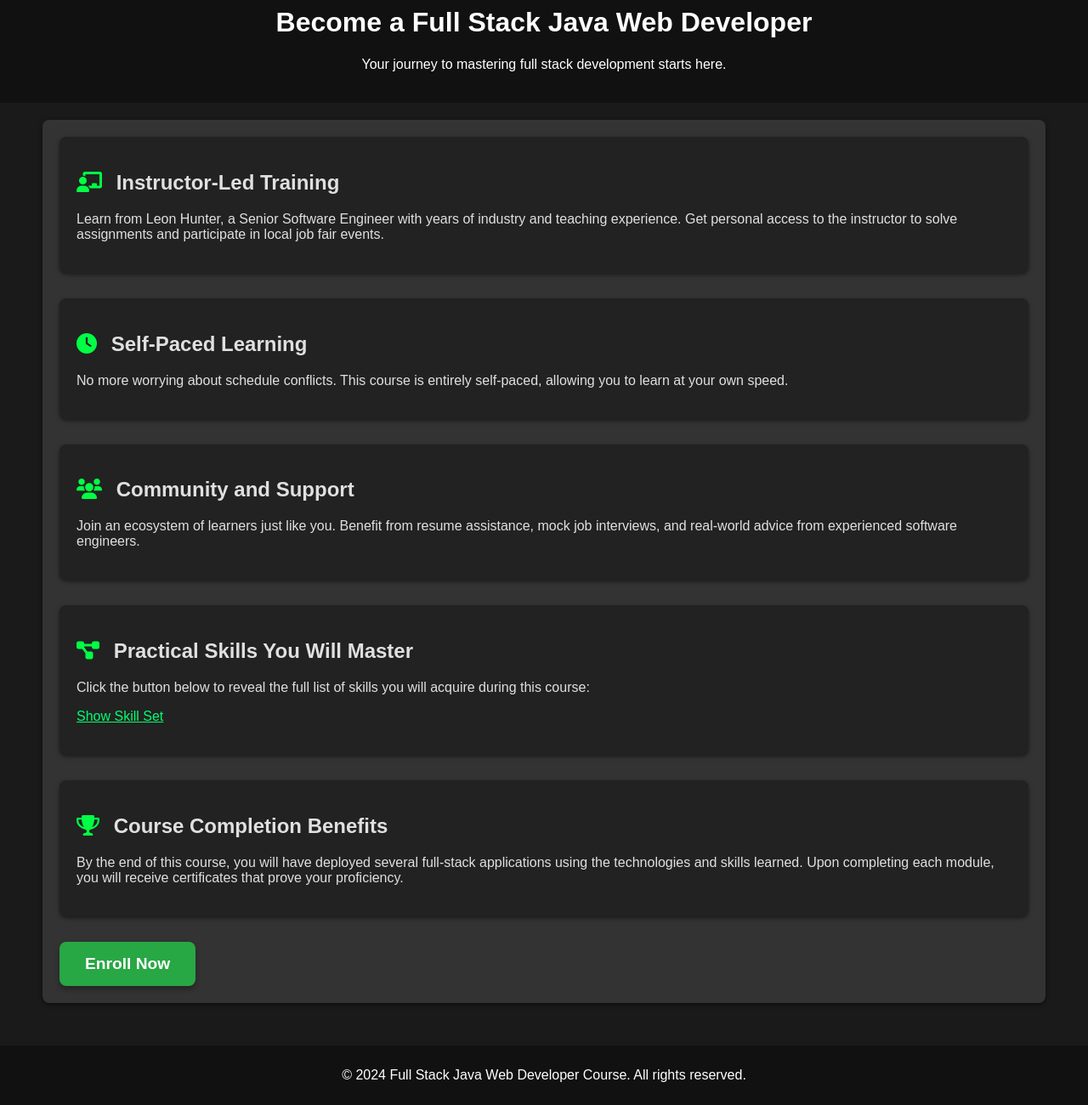
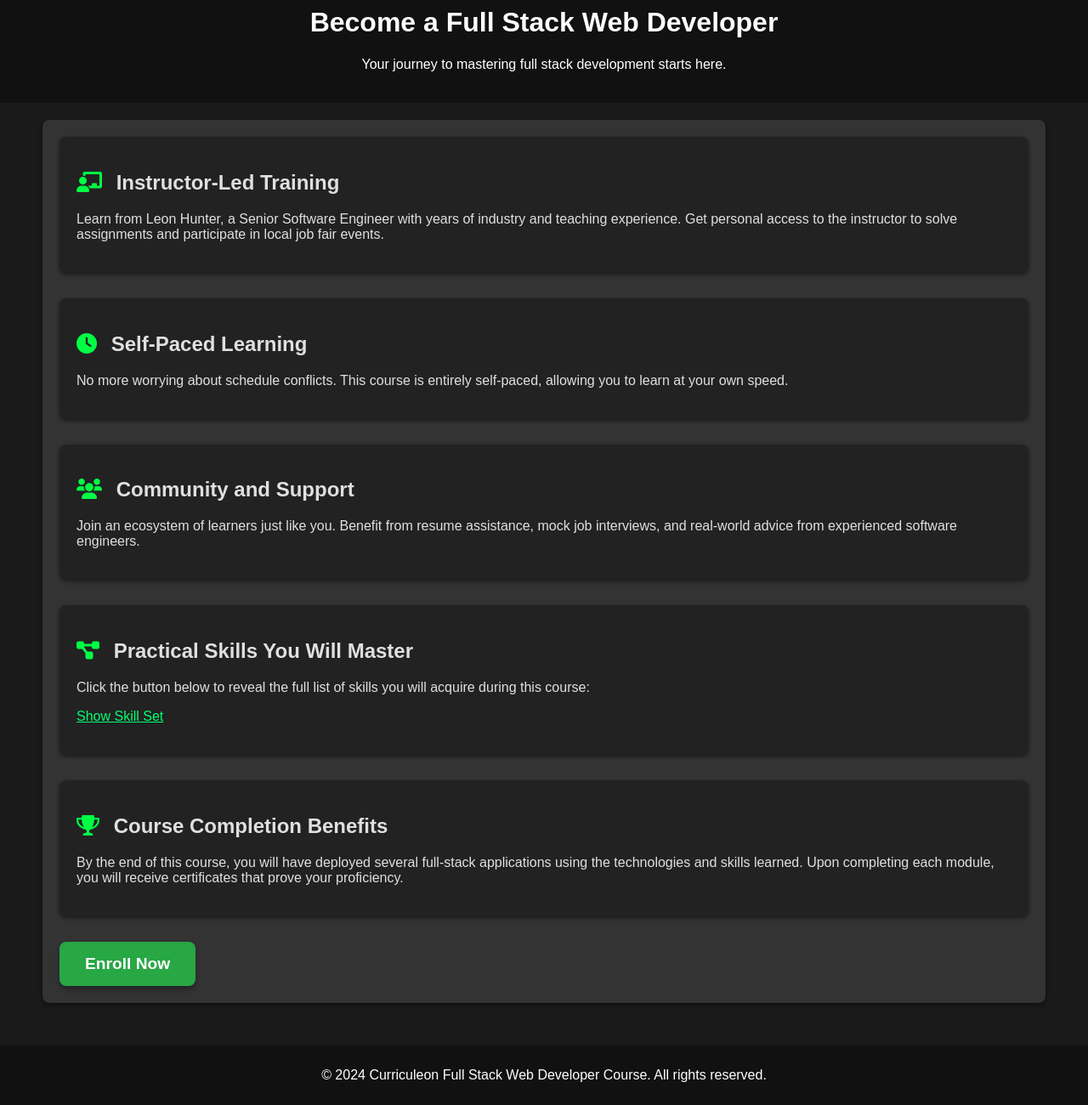
Before and after one commit to curriculeon/curriculeon.enroll-page, a plain HTML site: page index.html in a window 1280 px wide. Shown: the part 33-1333 px from the top of the page at 85% size. Drawn offline with nearby package versions, Linux system fonts and the light colour scheme.

Commit message:
updated footer

```diff
--- a/index.html
+++ b/index.html
@@ -12,7 +12,7 @@
 <body>
 
 <header>
-    <h1>Become a Full Stack Java Web Developer</h1>
+    <h1>Become a Full Stack Web Developer</h1>
     <p>Your journey to mastering full stack development starts here.</p>
 </header>
 
@@ -113,7 +113,7 @@
     <div style="display:none">
       <a href="https://curriculeon.sellfy.store/p/java-enrollment/" data-text="" id="ezuz1x" class="sellfy-buy-button"></a>
     </div>
-    <p>&copy; 2024 Full Stack Java Web Developer Course. All rights reserved.</p>
+    <p>&copy; 2024 Curriculeon Full Stack Web Developer Course. All rights reserved.</p>
     <script src="https://sellfy.com/js/api_buttons.js"></script>
     <script src="./service.js"></script>
 </footer>
```
